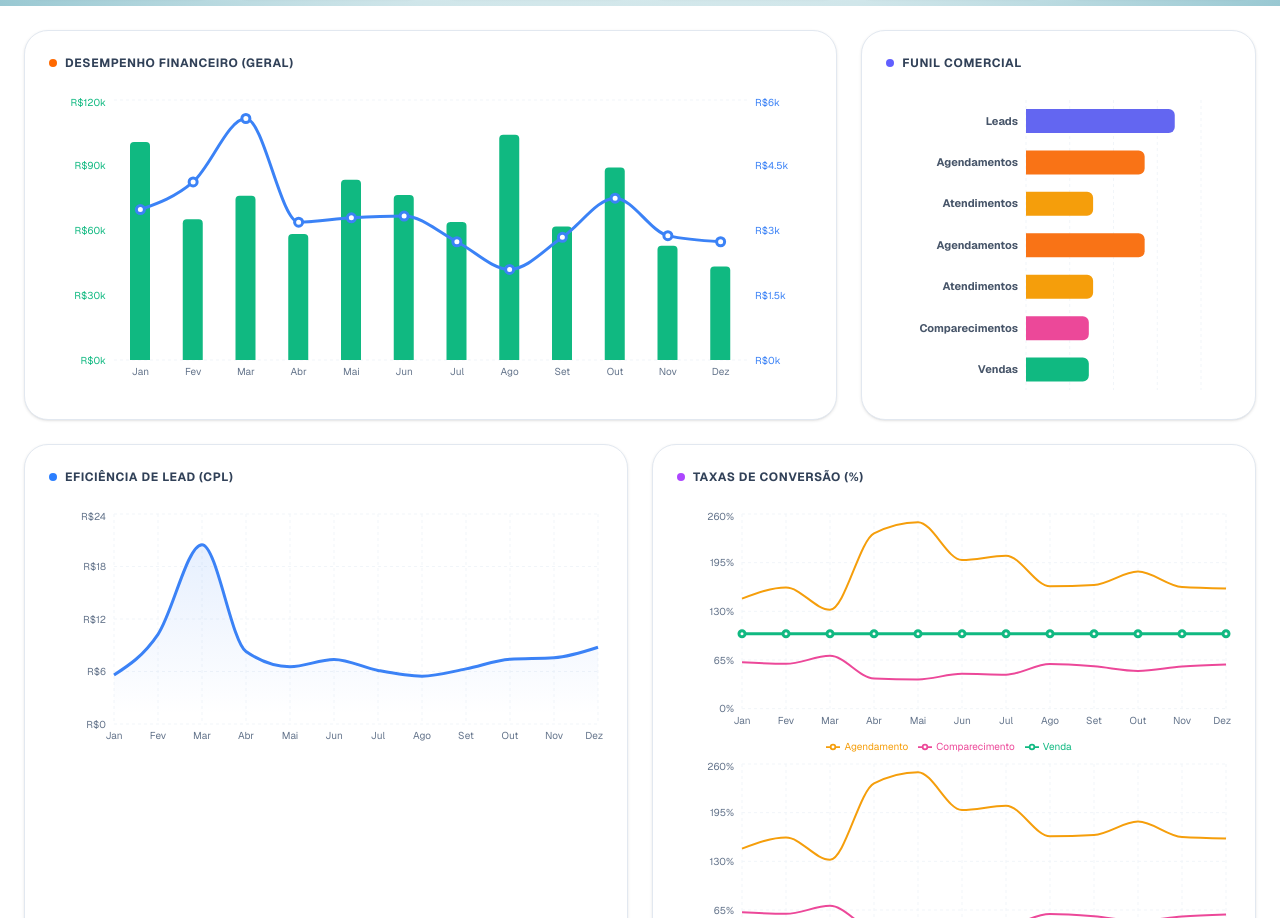
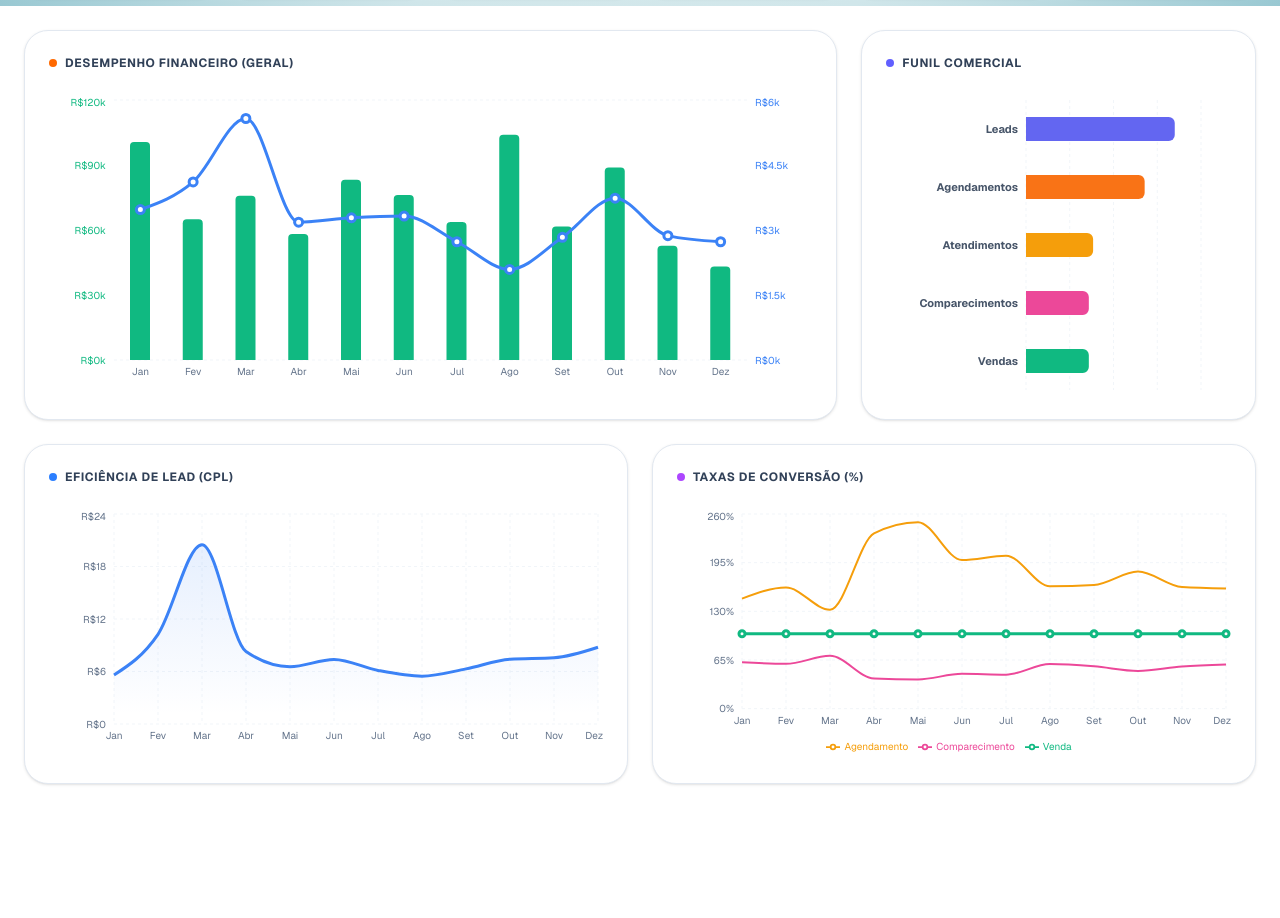
Before and after one commit to jose25mn/dashboard-marketing, a Next.js app: page / in a window 1280 px wide. Shown: the part 794-1712 px from the top of the page. Built offline with nearby package versions, Linux system fonts and the light colour scheme.

Commit message:
Refactor chart rendering and data processing logic

```diff
--- a/app/page.tsx
+++ b/app/page.tsx
@@ -88,34 +88,25 @@ export default function Dashboard() {
     if (period === 'sem2') slice = data.slice(6, 12);
     if (isSingleMonth) slice = data.filter(d => d.name === monthFilter);
 
-    // 2. Mapeamento Geral (Para KPIs e Gráficos de Linha)
+    // 2. Mapeamento Geral
     const chartData = slice.map(item => {
         const metrics = platformFilter === 'total' ? (item.total || {}) : (item[platformFilter] || {});
-
         return {
             name: item.name,
             ...metrics,
-            // Proteções contra null
             invest: metrics.invest || 0,
             faturamento: metrics.faturamento || 0,
             leads: metrics.leads || 0,
             cliques: metrics.cliques || 0,
             vendas: metrics.vendas || 0,
-
-            // --- DATA INVERSION (Mantido do passo anterior) ---
-            // --- DATA INVERSION (Mantida) ---
             atendimentos: metrics.agendamentos || 0,
             agendamentos: metrics.atendimentos || 0,
-            // -------------------------------------------------
-
             comparecimentos: metrics.comparecimentos || 0,
-
             cpl: metrics.cpl || 0,
             cpc: metrics.cpc || 0,
             ticket: metrics.ticket || 0,
             cpa: (metrics.vendas || 0) > 0 ? (metrics.invest || 0) / metrics.vendas : 0,
-
-            // Dados específicos para o gráfico principal
+            // Gráfico principal
             google_fat: item.google?.faturamento || 0,
             google_inv: item.google?.invest || 0,
             face_fat: item.facebook?.faturamento || 0,
@@ -129,10 +120,25 @@ export default function Dashboard() {
     let singleMonthData: any[] = [];
     if (isSingleMonth && slice.length > 0) {
         const item = slice[0];
+        const processPlatform = (name: string, pData: any, color: string) => {
+             const inv = pData?.invest || 0;
+             const fat = pData?.faturamento || 0;
+             const leads = pData?.leads || 0;
+             // Taxas e CPL específicos por plataforma
+             return {
+                name,
+                invest: inv,
+                faturamento: fat,
+                cpl: leads > 0 ? inv / leads : 0,
+                // Simulando taxas simplificadas por plataforma se existirem
+                fill: color
+             };
+        };
+
         singleMonthData = [
-            { name: 'Google Ads', faturamento: item.google?.faturamento || 0, invest: item.google?.invest || 0, fill: '#3b82f6' },
-            { name: 'Facebook', faturamento: item.facebook?.faturamento || 0, invest: item.facebook?.invest || 0, fill: '#6366f1' },
-            { name: 'Instagram', faturamento: item.instagram?.faturamento || 0, invest: item.instagram?.invest || 0, fill: '#ec4899' },
+            processPlatform('Google', item.google, '#3b82f6'),
+            processPlatform('Facebook', item.facebook, '#6366f1'),
+            processPlatform('Instagram', item.instagram, '#ec4899'),
         ];
     }
 
@@ -154,12 +160,8 @@ export default function Dashboard() {
     const ticket = sum.vendas > 0 ? sum.faturamento / sum.vendas : 0;
     const cpa = sum.vendas > 0 ? sum.invest / sum.vendas : 0;
 
-    // --- AQUI ESTÁ A MUDANÇA DE ORDEM ---
-    // --- FUNNEL ORDER (Mantida: Agendamentos acima de Atendimentos) ---
     const funnelData = [
         { stage: 'Leads', value: sum.leads || 0, fill: '#6366f1' },
-        { stage: 'Agendamentos', value: sum.agendamentos || 0, fill: '#f97316' }, // Agendamentos agora vem antes (acima)
-        { stage: 'Atendimentos', value: sum.atendimentos || 0, fill: '#f59e0b' }, // Atendimentos agora vem depois (abaixo)
         { stage: 'Agendamentos', value: sum.agendamentos || 0, fill: '#f97316' },
         { stage: 'Atendimentos', value: sum.atendimentos || 0, fill: '#f59e0b' },
         { stage: 'Comparecimentos', value: sum.comparecimentos || 0, fill: '#ec4899' },
@@ -168,13 +170,19 @@ export default function Dashboard() {
 
     const conversionData = chartData.map(d => ({
         name: d.name,
-        // Recalculando taxas
         tx_agend: d.atendimentos > 0 ? Number(((d.agendamentos / d.atendimentos) * 100).toFixed(1)) : 0,
         tx_comp: d.agendamentos > 0 ? Number(((d.comparecimentos / d.agendamentos) * 100).toFixed(1)) : 0,
         tx_venda: d.comparecimentos > 0 ? Number(((d.vendas / d.comparecimentos) * 100).toFixed(1)) : 0
     }));
 
-    return { chartData, singleMonthData, isSingleMonth, totals: { ...sum, roas, cpl, cpc, ticket, cpa }, funnelData, conversionData };
+    // Dados de conversão para visualização de mês único (Barras)
+    const singleMonthConversion = [
+        { name: 'Agendamento', value: conversionData[0]?.tx_agend || 0, fill: '#f59e0b' },
+        { name: 'Comparecimento', value: conversionData[0]?.tx_comp || 0, fill: '#ec4899' },
+        { name: 'Venda', value: conversionData[0]?.tx_venda || 0, fill: '#10b981' },
+    ];
+
+    return { chartData, singleMonthData, singleMonthConversion, isSingleMonth, totals: { ...sum, roas, cpl, cpc, ticket, cpa }, funnelData, conversionData };
   }, [data, period, monthFilter, platformFilter]);
 
   if (loading) return <div className="fixed inset-0 bg-[#e4f0f0] flex items-center justify-center z-50"><Activity className="animate-spin text-[#2d5d68]" size={32}/></div>;
@@ -243,24 +251,25 @@ export default function Dashboard() {
                     <div className="h-[350px] w-full">
                         <ResponsiveContainer width="100%" height="100%">
                             {processedData.isSingleMonth ? (
-                                // MODO BARRAS (Mês Único)
-                                <BarChart data={processedData.singleMonthData} layout="vertical" margin={{ top: 5, right: 30, left: 20, bottom: 5 }}>
-                                    <CartesianGrid strokeDasharray="3 3" stroke="#f1f5f9" horizontal={false} />
-                                    <XAxis type="number" stroke="#94a3b8" tickFormatter={(val) => `R$${val/1000}k`} tick={{fontSize: 11}} />
-                                    <YAxis dataKey="name" type="category" width={100} tick={{fontSize: 12, fontWeight: 700, fill: '#475569'}} axisLine={false} tickLine={false} />
+                                // MODO BARRAS (Mês Único - VERTICAL PADRÃO)
+                                // Alterado de layout="vertical" para padrão para preencher melhor
+                                <BarChart data={processedData.singleMonthData} margin={{ top: 20, right: 30, left: 20, bottom: 5 }}>
+                                    <CartesianGrid strokeDasharray="3 3" stroke="#f1f5f9" vertical={false} />
+                                    <XAxis dataKey="name" stroke="#64748b" tick={{fontSize: 12, fontWeight: 700}} axisLine={false} tickLine={false} />
+                                    <YAxis stroke="#94a3b8" tickFormatter={(val) => `R$${val/1000}k`} tick={{fontSize: 11}} axisLine={false} tickLine={false} />
                                     <Tooltip
                                         cursor={{fill: '#f8fafc'}}
                                         contentStyle={{ backgroundColor: '#fff', borderColor: '#e2e8f0', borderRadius: '12px' }}
                                         formatter={(value: any) => [`R$ ${Number(value).toLocaleString('pt-BR')}`, '']}
                                     />
-                                    <Bar dataKey={mainChartMetric} radius={[0, 6, 6, 0]} barSize={40}>
+                                    <Bar dataKey={mainChartMetric} radius={[8, 8, 0, 0]} barSize={80}>
                                         {processedData.singleMonthData.map((entry: any, index: number) => (
                                             <Cell key={`cell-${index}`} fill={entry.fill} />
                                         ))}
                                     </Bar>
                                 </BarChart>
                             ) : (
-                                // MODO ÁREA (Evolução) - SEM STACKID PARA COMPARAR
+                                // MODO ÁREA (Evolução)
                                 <AreaChart data={processedData.chartData} margin={{ top: 10, right: 10, left: 0, bottom: 0 }}>
                                     <defs>
                                         <linearGradient id="gradGoogle" x1="0" y1="0" x2="0" y2="1"><stop offset="5%" stopColor="#3b82f6" stopOpacity={0.3}/><stop offset="95%" stopColor="#3b82f6" stopOpacity={0}/></linearGradient>
@@ -272,8 +281,6 @@ export default function Dashboard() {
                                     <YAxis stroke="#94a3b8" tick={{fontSize: 12}} axisLine={false} tickLine={false} tickFormatter={(val) => `R$${val/1000}k`} />
                                     <Tooltip contentStyle={{ backgroundColor: '#fff', borderColor: '#e2e8f0', borderRadius: '12px' }} formatter={(value: any) => [`R$ ${Number(value).toLocaleString('pt-BR')}`, '']} />
                                     <Legend verticalAlign="top" height={36} iconType="circle"/>
-
-                                    {/* Áreas Independentes (SEM stackId) com transparência para comparação */}
                                     <Area type="monotone" name="Google Ads" dataKey={mainChartMetric === 'faturamento' ? 'google_fat' : 'google_inv'} stroke="#3b82f6" fill="url(#gradGoogle)" strokeWidth={3} fillOpacity={0.5} />
                                     <Area type="monotone" name="Facebook" dataKey={mainChartMetric === 'faturamento' ? 'face_fat' : 'face_inv'} stroke="#6366f1" fill="url(#gradFace)" strokeWidth={3} fillOpacity={0.5} />
                                     <Area type="monotone" name="Instagram" dataKey={mainChartMetric === 'faturamento' ? 'insta_fat' : 'insta_inv'} stroke="#ec4899" fill="url(#gradInsta)" strokeWidth={3} fillOpacity={0.5} />
@@ -299,18 +306,29 @@ export default function Dashboard() {
                       <div className="flex justify-between items-center mb-6"><h3 className="text-xs font-bold text-slate-700 uppercase tracking-wider flex items-center gap-2"><div className="w-2 h-2 bg-orange-500 rounded-full"></div> Desempenho Financeiro (Geral)</h3></div>
                       <div className="h-[300px]">
                         <ResponsiveContainer width="100%" height="100%">
+                            {processedData.isSingleMonth ? (
+                                // MODO BARRAS SIMPLES PARA MÊS ÚNICO
+                                <BarChart data={[processedData.totals]} margin={{ top: 20, right: 30, left: 20, bottom: 5 }}>
+                                     <CartesianGrid strokeDasharray="3 3" stroke="#f1f5f9" vertical={false} />
+                                     <XAxis tick={false} axisLine={false} />
+                                     <YAxis stroke="#94a3b8" tickFormatter={(val) => `R$${val/1000}k`} tick={{fontSize: 11}} axisLine={false} tickLine={false} />
+                                     <Tooltip cursor={{fill: '#f8fafc'}} contentStyle={{ backgroundColor: '#fff', borderColor: '#e2e8f0', borderRadius: '12px' }} formatter={(value: any) => [`R$ ${Number(value).toLocaleString('pt-BR')}`, '']} />
+                                     <Bar dataKey="invest" name="Investimento" fill="#3b82f6" radius={[4,4,0,0]} barSize={80} />
+                                     <Bar dataKey="faturamento" name="Faturamento" fill="#10b981" radius={[4,4,0,0]} barSize={80} />
+                                     <Legend />
+                                </BarChart>
+                            ) : (
+                                // MODO COMPOSTO PARA EVOLUÇÃO
                                 <ComposedChart data={processedData.chartData}>
                                     <CartesianGrid strokeDasharray="3 3" stroke="#f1f5f9" vertical={false} />
                                     <XAxis dataKey="name" stroke="#64748b" tick={{fontSize: 10}} axisLine={false} tickLine={false} />
                                     <YAxis yAxisId="left" stroke="#10b981" tick={{fontSize: 10}} axisLine={false} tickLine={false} tickFormatter={(val) => `R$${val/1000}k`} />
                                     <YAxis yAxisId="right" orientation="right" stroke="#3b82f6" tick={{fontSize: 10}} axisLine={false} tickLine={false} tickFormatter={(val) => `R$${val/1000}k`} />
-                                <Tooltip
-                                    contentStyle={{ backgroundColor: '#fff', borderColor: '#e2e8f0', borderRadius: '12px' }}
-                                    formatter={(value: any) => [`R$ ${Number(value).toLocaleString('pt-BR')}`, '']}
-                                />
+                                    <Tooltip contentStyle={{ backgroundColor: '#fff', borderColor: '#e2e8f0', borderRadius: '12px' }} formatter={(value: any) => [`R$ ${Number(value).toLocaleString('pt-BR')}`, '']} />
                                     <Bar yAxisId="left" dataKey="faturamento" name="Fat" fill="#10b981" radius={[4,4,0,0]} barSize={20} />
                                     <Line yAxisId="right" type="monotone" name="Invest" dataKey="invest" stroke="#3b82f6" strokeWidth={3} dot={{r: 4}} />
                                 </ComposedChart>
+                            )}
                         </ResponsiveContainer>
                       </div>
                   </div>
@@ -323,23 +341,49 @@ export default function Dashboard() {
                 <div className="grid grid-cols-1 lg:grid-cols-2 gap-6 mb-6">
                   <div className="bg-white rounded-3xl p-6 shadow-sm border border-slate-200">
                       <div className="flex justify-between items-center mb-6"><h3 className="text-xs font-bold text-slate-700 uppercase tracking-wider flex items-center gap-2"><div className="w-2 h-2 bg-blue-500 rounded-full"></div> Eficiência de Lead (CPL)</h3></div>
-                      <div className="h-[250px]"><ResponsiveContainer width="100%" height="100%"><AreaChart data={processedData.chartData}><defs><linearGradient id="colorCpl" x1="0" y1="0" x2="0" y2="1"><stop offset="5%" stopColor="#3b82f6" stopOpacity={0.2}/><stop offset="95%" stopColor="#3b82f6" stopOpacity={0}/></linearGradient></defs><CartesianGrid strokeDasharray="3 3" stroke="#f1f5f9" /><XAxis dataKey="name" stroke="#64748b" tick={{fontSize: 10}} axisLine={false} tickLine={false} /><YAxis stroke="#64748b" tick={{fontSize: 10}} axisLine={false} tickLine={false} tickFormatter={(val) => `R$${val}`} /><Tooltip contentStyle={{ backgroundColor: '#fff', borderColor: '#e2e8f0', borderRadius: '8px' }} /><Area type="monotone" name="CPL (R$)" dataKey="cpl" stroke="#3b82f6" strokeWidth={3} fill="url(#colorCpl)" /></AreaChart></ResponsiveContainer></div>
+                      <div className="h-[250px]">
+                        <ResponsiveContainer width="100%" height="100%">
+                            {processedData.isSingleMonth ? (
+                                // MODO BARRAS (COMPARATIVO PLATAFORMA)
+                                <BarChart data={processedData.singleMonthData} layout="vertical" margin={{left: 20}}>
+                                    <CartesianGrid strokeDasharray="3 3" stroke="#f1f5f9" horizontal={false} />
+                                    <XAxis type="number" hide />
+                                    <YAxis dataKey="name" type="category" width={80} tick={{fontSize: 11, fontWeight: 700}} axisLine={false} tickLine={false} />
+                                    <Tooltip cursor={{fill: '#f8fafc'}} contentStyle={{ backgroundColor: '#fff', borderColor: '#e2e8f0', borderRadius: '8px' }} formatter={(val:any) => [`R$ ${val.toFixed(2)}`, 'CPL']} />
+                                    <Bar dataKey="cpl" radius={[0, 4, 4, 0]} barSize={30}>
+                                        {processedData.singleMonthData.map((entry: any, index: number) => (
+                                            <Cell key={`cell-cpl-${index}`} fill={entry.fill} />
+                                        ))}
+                                    </Bar>
+                                </BarChart>
+                            ) : (
+                                // MODO ÁREA (EVOLUÇÃO)
+                                <AreaChart data={processedData.chartData}><defs><linearGradient id="colorCpl" x1="0" y1="0" x2="0" y2="1"><stop offset="5%" stopColor="#3b82f6" stopOpacity={0.2}/><stop offset="95%" stopColor="#3b82f6" stopOpacity={0}/></linearGradient></defs><CartesianGrid strokeDasharray="3 3" stroke="#f1f5f9" /><XAxis dataKey="name" stroke="#64748b" tick={{fontSize: 10}} axisLine={false} tickLine={false} /><YAxis stroke="#64748b" tick={{fontSize: 10}} axisLine={false} tickLine={false} tickFormatter={(val) => `R$${val}`} /><Tooltip contentStyle={{ backgroundColor: '#fff', borderColor: '#e2e8f0', borderRadius: '8px' }} /><Area type="monotone" name="CPL (R$)" dataKey="cpl" stroke="#3b82f6" strokeWidth={3} fill="url(#colorCpl)" /></AreaChart>
+                            )}
+                        </ResponsiveContainer>
+                      </div>
                   </div>
                   <div className="bg-white rounded-3xl p-6 shadow-sm border border-slate-200">
                       <div className="flex justify-between items-center mb-6"><h3 className="text-xs font-bold text-slate-700 uppercase tracking-wider flex items-center gap-2"><div className="w-2 h-2 bg-purple-500 rounded-full"></div> Taxas de Conversão (%)</h3></div>
-                      <div className="h-[250px]"><ResponsiveContainer width="100%" height="100%"><LineChart data={processedData.conversionData}><CartesianGrid strokeDasharray="3 3" stroke="#f1f5f9" /><XAxis dataKey="name" stroke="#64748b" tick={{fontSize: 10}} axisLine={false} tickLine={false} /><YAxis stroke="#64748b" tick={{fontSize: 10}} axisLine={false} tickLine={false} tickFormatter={(val) => `${val}%`} /><Tooltip contentStyle={{ backgroundColor: '#fff', borderColor: '#e2e8f0', borderRadius: '8px' }} /><Legend wrapperStyle={{fontSize: '10px'}} /><Line type="monotone" name="Agendamento" dataKey="tx_agend" stroke="#f59e0b" strokeWidth={2} dot={false} /><Line type="monotone" name="Comparecimento" dataKey="tx_comp" stroke="#ec4899" strokeWidth={2} dot={false} /><Line type="monotone" name="Venda" dataKey="tx_venda" stroke="#10b981" strokeWidth={3} dot={{r:3}} /></LineChart></ResponsiveContainer></div>
                       <div className="h-[250px]">
                         <ResponsiveContainer width="100%" height="100%">
-                            <LineChart data={processedData.conversionData}>
-                                <CartesianGrid strokeDasharray="3 3" stroke="#f1f5f9" />
-                                <XAxis dataKey="name" stroke="#64748b" tick={{fontSize: 10}} axisLine={false} tickLine={false} />
-                                <YAxis stroke="#64748b" tick={{fontSize: 10}} axisLine={false} tickLine={false} tickFormatter={(val) => `${val}%`} />
-                                <Tooltip contentStyle={{ backgroundColor: '#fff', borderColor: '#e2e8f0', borderRadius: '8px' }} />
-                                <Legend wrapperStyle={{fontSize: '10px'}} />
-                                <Line type="monotone" name="Agendamento" dataKey="tx_agend" stroke="#f59e0b" strokeWidth={2} dot={false} />
-                                <Line type="monotone" name="Comparecimento" dataKey="tx_comp" stroke="#ec4899" strokeWidth={2} dot={false} />
-                                {/* LINHA DE VENDA REMOVIDA DAQUI */}
-                            </LineChart>
+                             {processedData.isSingleMonth ? (
+                                // MODO BARRAS (COMPARATIVO ETAPAS)
+                                <BarChart data={processedData.singleMonthConversion} layout="vertical" margin={{left: 20}}>
+                                    <CartesianGrid strokeDasharray="3 3" stroke="#f1f5f9" horizontal={false} />
+                                    <XAxis type="number" domain={[0, 100]} hide />
+                                    <YAxis dataKey="name" type="category" width={100} tick={{fontSize: 11, fontWeight: 700}} axisLine={false} tickLine={false} />
+                                    <Tooltip cursor={{fill: '#f8fafc'}} contentStyle={{ backgroundColor: '#fff', borderColor: '#e2e8f0', borderRadius: '8px' }} formatter={(val:any) => [`${val}%`, 'Taxa']} />
+                                    <Bar dataKey="value" radius={[0, 4, 4, 0]} barSize={30}>
+                                        {processedData.singleMonthConversion.map((entry: any, index: number) => (
+                                            <Cell key={`cell-conv-${index}`} fill={entry.fill} />
+                                        ))}
+                                    </Bar>
+                                </BarChart>
+                             ) : (
+                                // MODO LINHA (EVOLUÇÃO)
+                                <LineChart data={processedData.conversionData}><CartesianGrid strokeDasharray="3 3" stroke="#f1f5f9" /><XAxis dataKey="name" stroke="#64748b" tick={{fontSize: 10}} axisLine={false} tickLine={false} /><YAxis stroke="#64748b" tick={{fontSize: 10}} axisLine={false} tickLine={false} tickFormatter={(val) => `${val}%`} /><Tooltip contentStyle={{ backgroundColor: '#fff', borderColor: '#e2e8f0', borderRadius: '8px' }} /><Legend wrapperStyle={{fontSize: '10px'}} /><Line type="monotone" name="Agendamento" dataKey="tx_agend" stroke="#f59e0b" strokeWidth={2} dot={false} /><Line type="monotone" name="Comparecimento" dataKey="tx_comp" stroke="#ec4899" strokeWidth={2} dot={false} /><Line type="monotone" name="Venda" dataKey="tx_venda" stroke="#10b981" strokeWidth={3} dot={{r:3}} /></LineChart>
+                             )}
                         </ResponsiveContainer>
                       </div>
                   </div>
```
Lines whose indentation alone changed are shown as unchanged.
